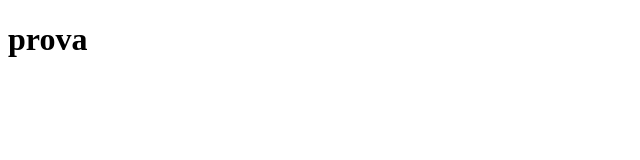
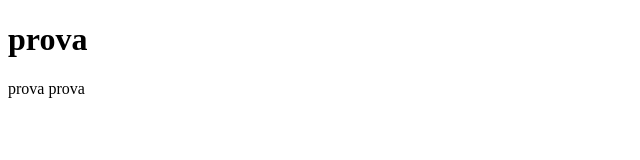
Before and after one commit to Verovannini/test, a plain HTML site: page index.html in a window 1280 px wide. Shown: the full height of the page, 0-640 px from the left. Drawn offline with Linux system fonts and the light colour scheme.

Commit message:
modifica

```diff
--- a/index.html
+++ b/index.html
@@ -8,5 +8,6 @@
 </head>
 <body>
     <h1>prova</h1>
+    <p>prova prova</p>
 </body>
 </html>
```
